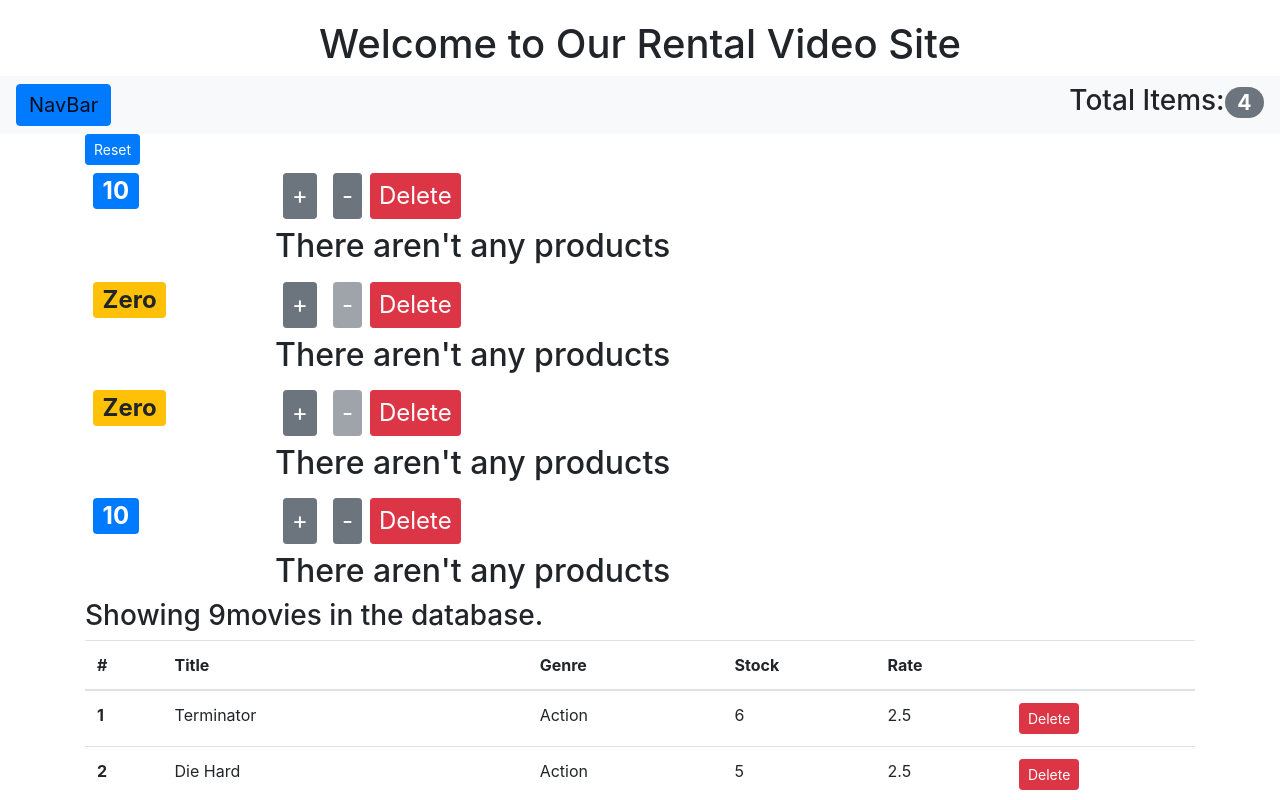
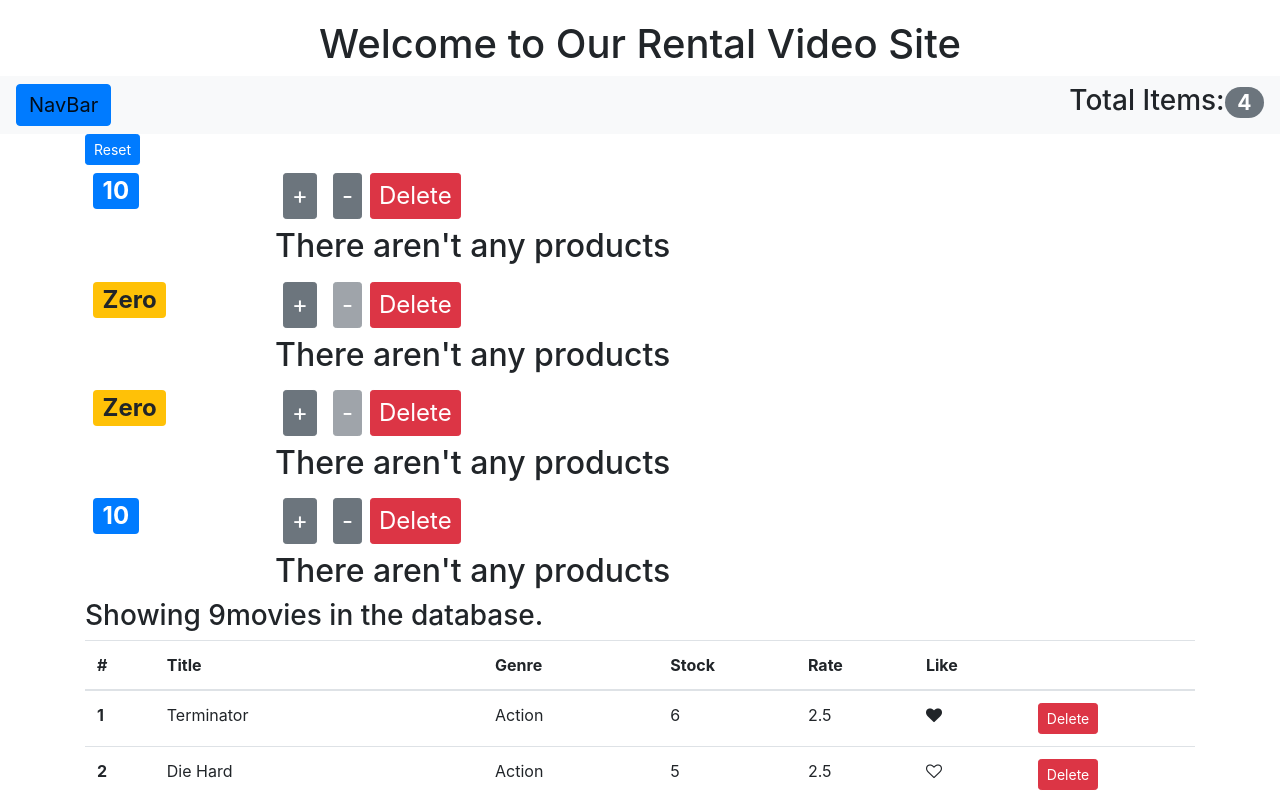
Before and after one commit to Thinkershine/MovieRentalAPP, a React (Create React App) app: page / in a window 1280 px wide. Shown: the top 800 px of the page. Built offline with nearby package versions, Linux system fonts and the light colour scheme.

Commit message:
Like Component

```diff
--- a/src/App.js
+++ b/src/App.js
@@ -1,5 +1,4 @@
 import React, { Component } from "react";
-import logo from "./logo.svg";
 import "./App.css";
 import Movies from "./components/movies";
 import Counters from "./components/counters";
@@ -67,7 +66,7 @@ class App extends Component {
             onIncrement={this.handleIncrement}
             onDecrement={this.handleDecrement}
           />
-          <Movies />
+          <Movies iLikeIt="false" />
         </main>
       </React.Fragment>
     );
--- /dev/null
+++ b/src/components/common/like.jsx
@@ -0,0 +1,16 @@
+import React, { Component } from "react";
+
+const Like = props => {
+  let classes = "fa fa-heart";
+  if (!props.liked) classes += "-o";
+  return (
+    <i
+      onClick={props.onClick}
+      className={classes}
+      style={{ cursor: "pointer" }}
+      aria-hidden="true"
+    />
+  );
+};
+
+export default Like;
--- /dev/null
+++ b/src/components/likeIt.jsx
@@ -0,0 +1,45 @@
+import React, { Component } from "react";
+
+class LikeIt extends Component {
+  constructor(props) {
+    super(props);
+  }
+
+  state = {
+    iLikeIt: this.props.iLikeIt
+  };
+
+  handleClick = () => {
+    this.setState({
+      iLikeIt: !this.state.iLikeIt
+    });
+  };
+
+  renderButton = () => {
+    if (this.state.iLikeIt === true) {
+      return (
+        <button className="btn" onClick={() => this.handleClick()}>
+          <i className="fa fa-heart" aria-hidden="true" />
+        </button>
+      );
+    } else {
+      return (
+        <button className="btn" onClick={() => this.handleClick()}>
+          <i className="fa fa-heart-o" aria-hidden="true" />
+        </button>
+      );
+    }
+  };
+
+  componentDidUpdate(prevProps, prevState) {
+    console.log("DID");
+    if (prevState.iLikeIt !== this.state.iLikeIt) {
+    }
+  }
+
+  render() {
+    return <div>{this.renderButton()}</div>;
+  }
+}
+
+export default LikeIt;
--- a/src/components/movies.jsx
+++ b/src/components/movies.jsx
@@ -1,5 +1,7 @@
 import React, { Component } from "react";
 import { getMovies } from "../services/fakeMovieService.js";
+import LikeIt from "./likeIt";
+import Like from "./common/like";
 
 class Movies extends Component {
   constructor(props) {
@@ -27,7 +29,10 @@ class Movies extends Component {
           <td>{movie.genre.name}</td>
           <td>{movie.numberInStock}</td>
           <td>{movie.dailyRentalRate}</td>
-
+          <td>
+            {/* <LikeIt iLikeIt={this.props.iLikeIt} /> */}
+            <Like liked={movie.liked} onClick={() => this.handleLike(movie)} />
+          </td>
           <td>
             <button
               onClick={() => this.handleDelete(movie)}
@@ -41,6 +46,14 @@ class Movies extends Component {
     });
 
     return movies;
+  };
+
+  handleLike = movie => {
+    const movies = [...this.state.movies];
+    const index = movies.indexOf(movie);
+    movies[index] = { ...movies[index] };
+    movies[index].liked = !movies[index].liked;
+    this.setState({ movies });
   };
 
   handleDelete = movie => {
@@ -87,6 +100,7 @@ class Movies extends Component {
                 <th scope="col">Genre</th>
                 <th scope="col">Stock</th>
                 <th scope="col">Rate</th>
+                <th scrop="col">Like</th>
                 <th />
               </tr>
             </thead>
--- a/src/services/fakeMovieService.js
+++ b/src/services/fakeMovieService.js
@@ -7,7 +7,8 @@ const movies = [
     genre: { _id: "5b21ca3eeb7f6fbccd471818", name: "Action" },
     numberInStock: 6,
     dailyRentalRate: 2.5,
-    publishDate: "2018-01-03T19:04:28.809Z"
+    publishDate: "2018-01-03T19:04:28.809Z",
+    liked: true
   },
   {
     _id: "5b21ca3eeb7f6fbccd471816",
```
